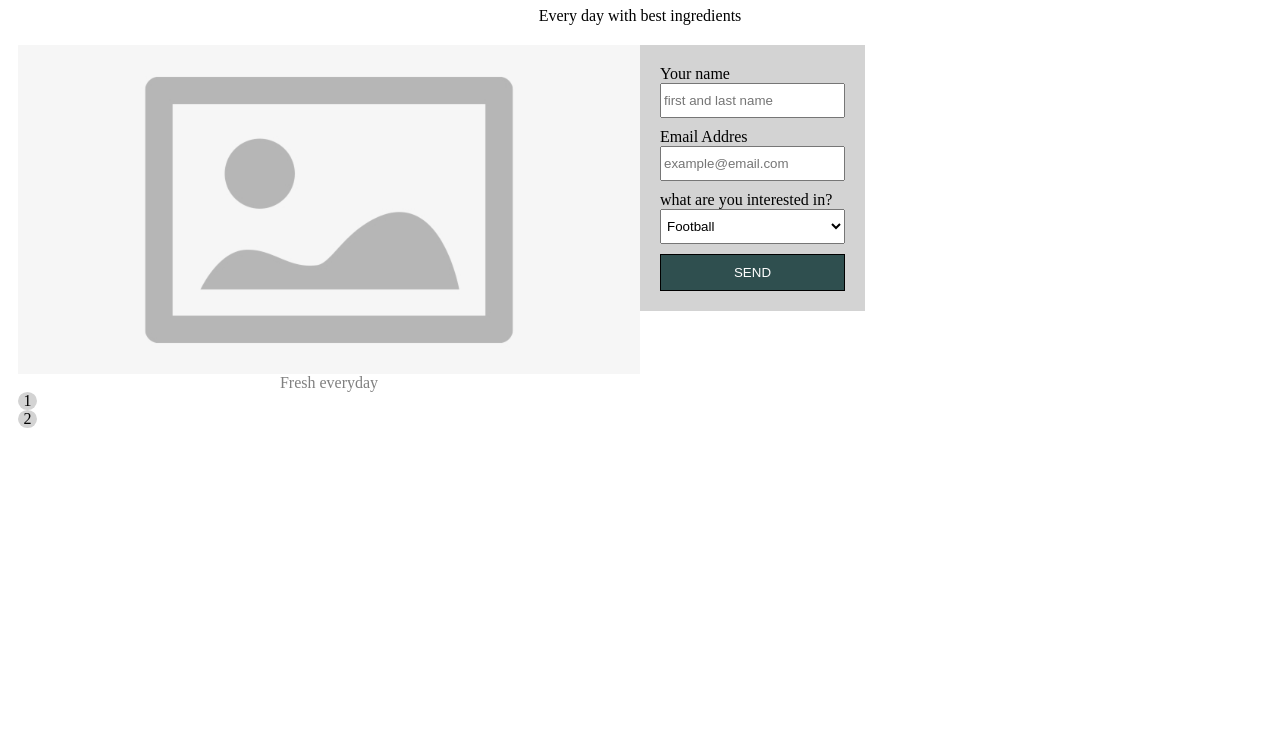
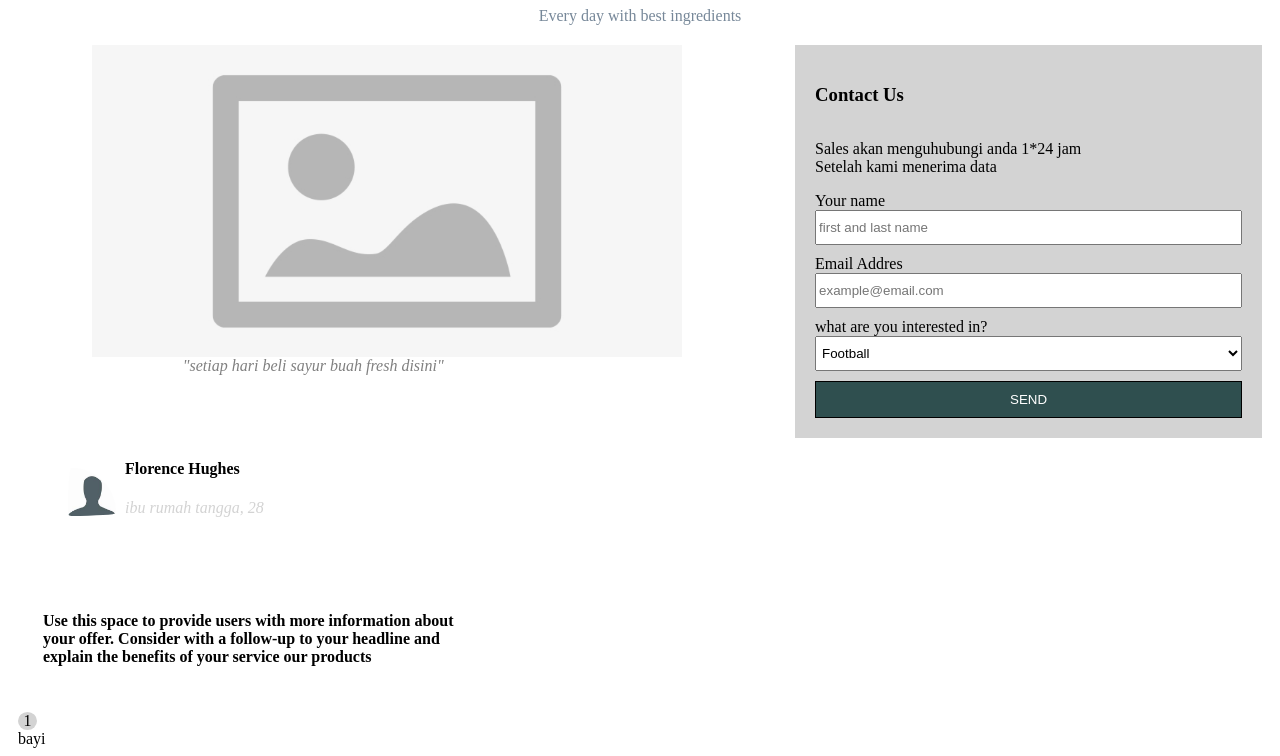
Before and after one commit to revou-fundamental-course/18-sep-23-erikafebriarti, a plain HTML site: page index.html in a window 1280 px wide. Shown: the part 142-898 px from the top of the page. Before the commit the page ends 800 px from the top, so only its background shows below. Drawn offline with Linux system fonts and the light colour scheme.

Commit message:
submit tugas 2

```diff
--- a/css/style.css
+++ b/css/style.css
@@ -21,6 +21,7 @@ main{
 .page-title{
     font-size: 1.5em  ;
     font-weight: bold;
+    font-style: oblique;
 }
 
 .nav-item{
@@ -44,6 +45,14 @@ main{
     align-items: center;
 }
 
+.header{
+    font-style: normal;
+}
+
+.subheader{
+    font-style: normal;
+    color: lightslategray;
+}
 .content{
     display: flex;
 }
@@ -56,6 +65,7 @@ main{
 .conten-right{
     box-sizing: border-box;
     width: 100%;
+    padding-right: 20%;
 }
 
 .button{
@@ -82,6 +92,11 @@ main{
     background: lightgray;
 }
 
+.content-form p{
+    margin-right: 27%;
+}
+
+
 input{
     margin-bottom: 10px;
     padding: 8px 2px;
@@ -97,15 +112,35 @@ select{
     flex-direction: column;
     justify-content: center;
     align-items: center;
+    text-align: center;
 }
 
 .image{
     width: 100%;
+    padding-left: 25%;
 }
 
 .content-image span{
     color: gray;
     text-align: center;
+    font-style: italic;
+}
+
+.content-image1 span{
+    font-style: italic;
+    color: lightgray;
+}
+
+.image1{
+    width: 3em;
+    border-radius: 50%;
+    padding: 8px 9px 50px 50px;
+}
+
+
+
+.image1 h4{
+    justify-content: right;
 }
 
 .circle{
@@ -116,6 +151,15 @@ select{
     justify-content: center;
 }
 
+.description h4 {
+    padding: 25px;
+    margin-right: 20cm;
+}
+
+.our-products span{
+    float: left;
+}
+
 .circle-2{
     display: flex;
     background: lightgray;
--- a/index.html
+++ b/index.html
@@ -3,14 +3,14 @@
 <head>
     <meta charset="UTF-8">
     <meta name="viewport" content="width=device-width, initial-scale=1.0">
-    <title>E-grocery</title>
+    <title>E-Groceries</title>
     <link rel="stylesheet" href="css/style.css">
     <script src="js/script.js"></script>
 </head>
 <body>
 
     <header class="navigation">
-        <div class="page-title">E-Grocery</div>
+        <div class="page-title">moqups</div>
         <div class="nav">
             <a href="#title" class="nav-item">Home</a>
             <a href="#content" class="nav-item">Our package</a>
@@ -19,10 +19,10 @@
     </header>
     <main>
         <div id="title" class="content-title">
-        <div>
+        <div class="header">
             <h1>Top Rated E-Groceries Shop in indonesia</h1>
         </div>
-        <div>
+        <div class="subheader">
             <span>Every day with best ingredients</span>
         </div>
         </div>
@@ -30,11 +30,17 @@
             <div id="content-left" class="content-left">
                 <div id="content-image" class="content-image">
                     <img src="asset/233-2332677_ega-png.png"  class="image" alt="slider image">
-                    <span>Fresh everyday</span>
+                    <span>"setiap hari beli sayur buah fresh disini"</span>
                 </div>
             </div>
-            <div id="content-right" class="content-right">
+            <div id="content-right" class="content-right" style="padding-left: 15%;" style="padding-right: 25%;">
                 <form class="content-form">
+                    <h3>Contact Us</h3>
+
+                        <p>Sales akan menguhubungi anda 1*24 jam
+                        Setelah kami menerima data</p>
+
+
                     <label for="your-name">Your name</label>
                     <input type="text" name="your-name" placeholder="first and last name">
 
@@ -54,13 +60,22 @@
             </div>
 
         </div>
-        <div id="our-products">
+        <div id="content-image1" class="content-image1">
+            <h4><img src="asset/th.jpeg" style="float: left;" class="image1" alt="slider image">Florence Hughes</h4>
+            <span>ibu rumah tangga, 28</span>
+        </div>
+
+        <div class="description">
+            <h4>Use this space to provide users with more information about your offer. Consider with a follow-up to your headline and explain the benefits of your service our products</h4>
+        </div>
+
+
+        <div id="our-products" class="our-products">
             <div class="circle">
                 1
             </div>
-            <div class="circle-2">
-                2
-            </div>
+            <span>bayi</span>
+
         </div>
     </main>
     <footer></footer>
```
Also changed, not shown: asset/Blank-Avatar-1-400x400.png (added), asset/th.jpeg (added).
